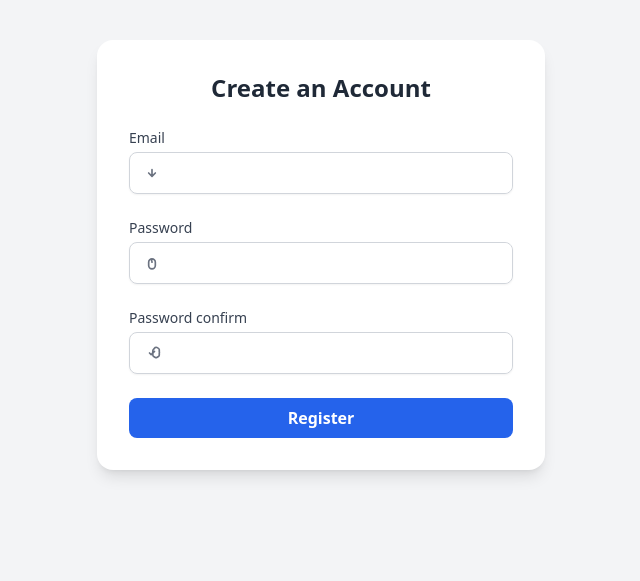
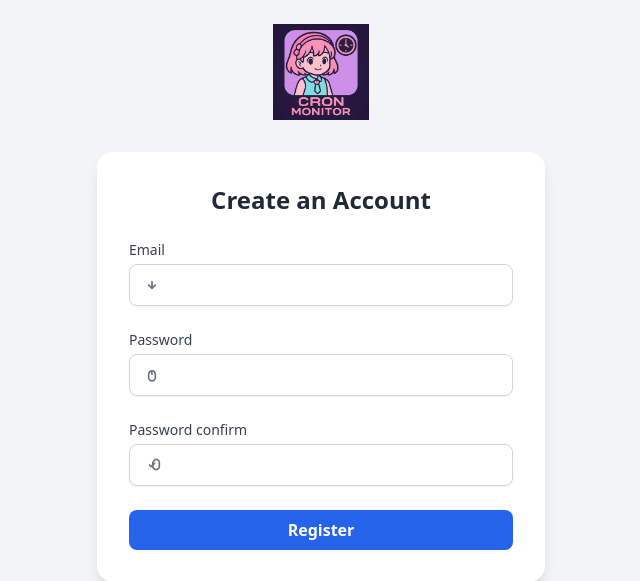
Before and after one commit to Roadmaster/roadmr-cron-monitor, a Python web app: template restarter/templates/register.html in a window 1280 px wide. Shown: the top 581 px of the page, without its empty margins (319-959 px from the left). Run offline with Jinja, Linux system fonts and the light colour scheme; the template is opened without the code that fills it, so the values that code supplies are empty, except form fields; form fields are guessed from the names that the template uses; some libraries are stand-ins or nearby versions.

Commit message:
Add logo

```diff
--- a/restarter/templates/base.html
+++ b/restarter/templates/base.html
@@ -35,7 +35,10 @@
         </style>
     </head>
     <body class="bg-gray-100 flex flex-col items-center justify-start min-h-screen py-6">
-
+        <!-- Logo -->
+        <div class="w-full max-w-screen-lg flex justify-center mb-4">
+            <img src="{{ url_for('static', filename='cron-monitor-logo.jpg') }}" alt="Cron Monitor Logo" class="h-24">
+        </div>
         <!-- Top navigation -->
         <div class="w-full max-w-screen-lg flex justify-between items-center px-6 mb-4 text-sm text-gray-700">
             {% if session.logged_in %}
```
Also changed, not shown: restarter/static/c.jpg (added), restarter/static/cron-monitor-logo.jpg (added). Lines whose indentation alone changed are shown as unchanged.
